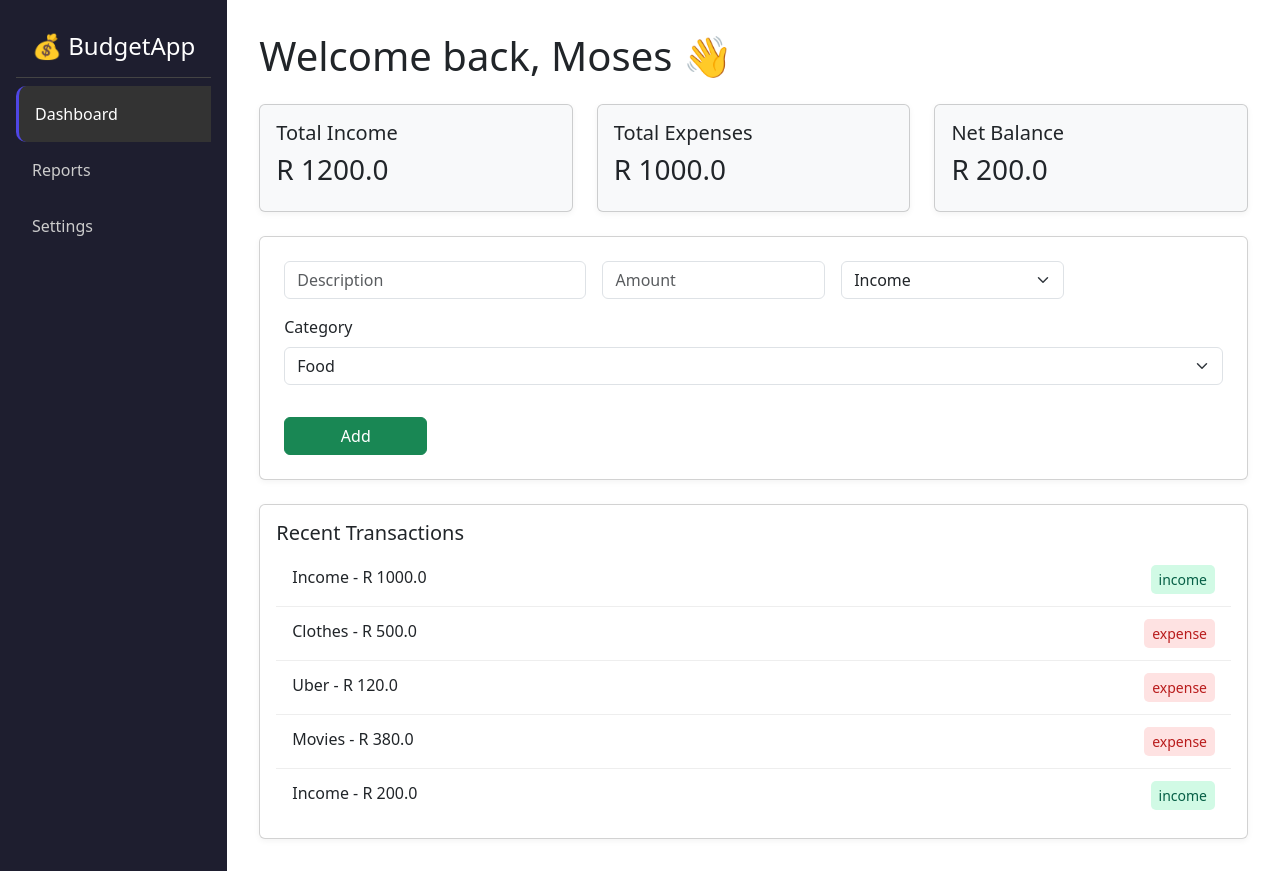
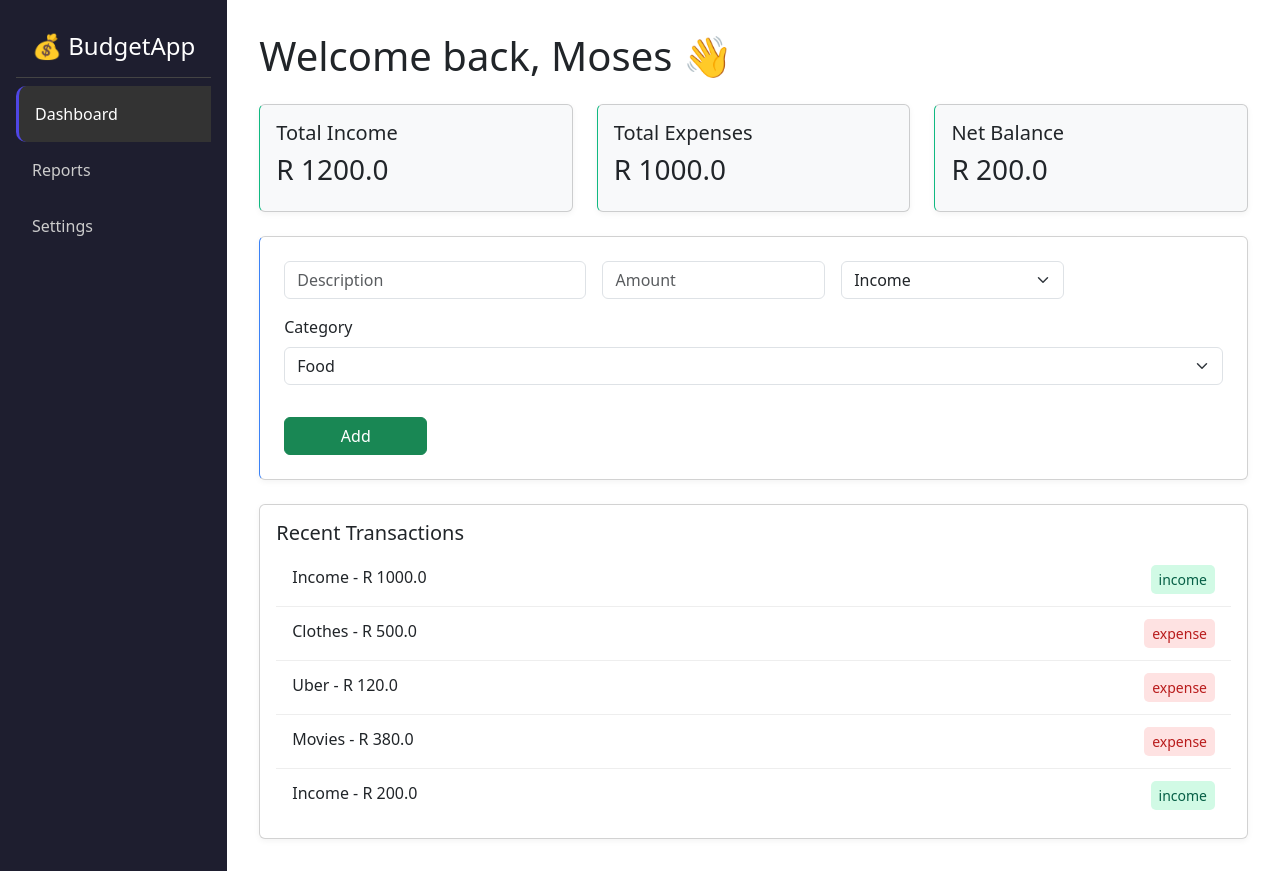
Before and after one commit to Ngwanatuka/budget-tracker, a Flask app: page / in a window 1280 px wide. Run offline with Flask 3, Linux system fonts and the light colour scheme.

Commit message:
Card styling defferentiate the cards with subtle borders

```diff
--- a/app/static/style.css
+++ b/app/static/style.css
@@ -45,6 +45,20 @@ body {
   box-shadow: 0 2px 6px rgba(0, 0, 0, 0.05);
 }
 
+.card {
+  border-left: 4px solid transparent;
+}
+
+.card:nth-child(1) { border-left-color: #10b981; } /* Income */
+.card:nth-child(2) { border-left-color: #ef4444; } /* Expenses */
+.card:nth-child(3) { border-left-color: #3b82f6; } /* Balance */
+
+.card:hover {
+  transform: translateY(-2px);
+  box-shadow: 0 4px 12px rgba(0, 0, 0, 0.1);
+  transition: all 0.3s ease;
+}
+
 .form-control,
 .form-select {
   border-radius: 8px;
@@ -86,11 +100,6 @@ body {
   padding: 2rem;
 }
 
-.card:hover {
-  transform: translateY(-2px);
-  box-shadow: 0 4px 12px rgba(0, 0, 0, 0.1);
-  transition: all 0.3s ease;
-}
 
 .btn-success {
   background-color: #10b981;
```
